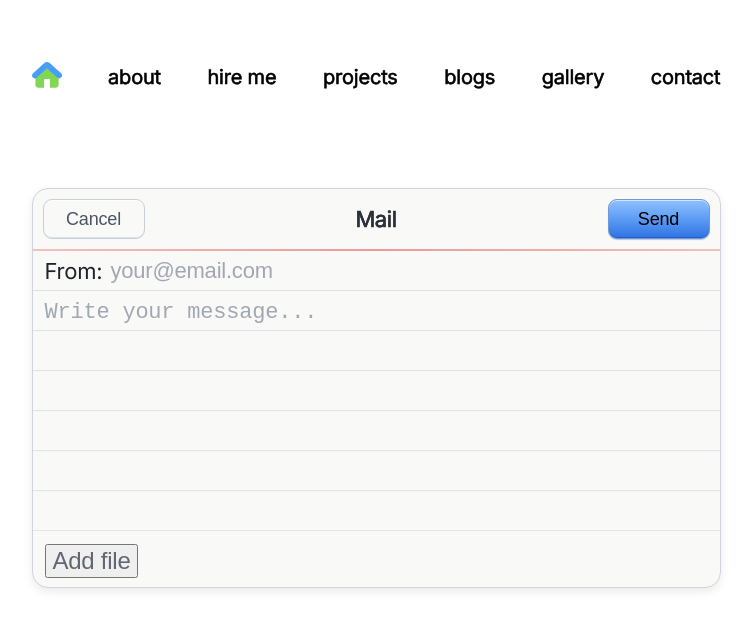
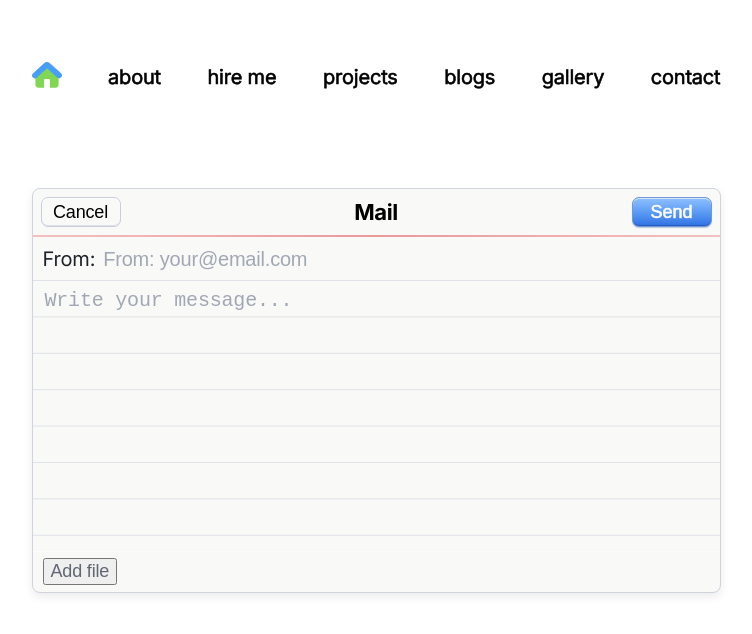
Before and after one commit to jaiminjariwala/jaiminjariwala, a Next.js app in the folder next/: page /contact in a window 1280 px wide. Shown: the top 634 px of the page, without its empty margins (264-1016 px from the left). Built offline with nearby package versions, Linux system fonts and the light colour scheme; a web font is replaced by a local one.

Commit message:
enhanced the mail card ui

```diff
--- a/next/src/components/ContactPage.jsx
+++ b/next/src/components/ContactPage.jsx
@@ -1,6 +1,6 @@
 "use client";
 
-import { useRef, useState } from "react";
+import { useEffect, useLayoutEffect, useRef, useState } from "react";
 import Navbar from "@/components/Navbar";
 import { useContactDraft } from "@/components/ContactDraftContext";
 
@@ -18,6 +18,8 @@ export default function ContactPage() {
   const [sent, setSent] = useState(false);
   const [error, setError] = useState("");
   const [isDialogOpen, setIsDialogOpen] = useState(false);
+  const textareaRef = useRef(null);
+  const sentinelRef = useRef(null);
   const fileInputRef = useRef(null);
   const attachmentsStripRef = useRef(null);
   const attachmentsDragRef = useRef({
@@ -161,6 +163,25 @@ export default function ContactPage() {
     setIsDraggingAttachments(true);
   };
 
+  // useLayoutEffect: fires synchronously after DOM mutations, before paint
+  // Keep the bottom typing line visible without manual page scroll.
+  useLayoutEffect(() => {
+    const el = textareaRef.current;
+    if (!el) return;
+    // Reset then grow
+    el.style.height = "0px";
+    el.style.height = el.scrollHeight + "px";
+
+    // Scroll using the card sentinel (after Add file row) for accurate bottom visibility.
+    const target = sentinelRef.current || el;
+    const rect = target.getBoundingClientRect();
+    const safeBottom = window.innerHeight - 16;
+    const overflow = rect.bottom - safeBottom;
+    if (overflow > 0) {
+      window.scrollTo({ top: window.scrollY + overflow, behavior: "auto" });
+    }
+  }, [message]);
+
   const onAttachmentsPointerMove = (event) => {
     const strip = attachmentsStripRef.current;
     if (!strip || !attachmentsDragRef.current.dragging) return;
@@ -171,6 +192,20 @@ export default function ContactPage() {
 
   return (
     <section className="min-h-screen bg-white text-black">
+      {/* Desktop overrides — bypasses Tailwind JIT for guaranteed rendering */}
+      <style>{`
+        @media (min-width: 768px) {
+          .cp-from-row        { height: 44px !important; }
+          .cp-from-label      { font-size: 20px !important; }
+          .cp-from-input      { font-size: 20px !important; line-height: 44px !important; }
+          .cp-textarea        { font-size: 20px !important; min-height: 270px !important; height: auto !important; }
+          .cp-att-btn         { width: 150px !important; height: 150px !important; top: -8px !important; right: 18px !important; }
+          .cp-paperclip-wrap  { right: -46px !important; top: -36px !important; }
+          .cp-paperclip-img   { height: 110px !important; }
+          .cp-textarea-pr-att { padding-right: 178px !important; }
+        }
+      `}</style>
+
       <Navbar />
 
       <div
@@ -182,29 +217,36 @@ export default function ContactPage() {
       >
         <div className="mt-[34px] md:mt-[42px]">
           <div
-            className="overflow-visible rounded-[16px] border border-[#cfd4dd] bg-[#f9f9f8] shadow-[0_4px_10px_rgba(0,0,0,0.08)]"
+            className="overflow-visible rounded-[8px] border border-[#cfd4dd] bg-[#f9f9f8] shadow-[0_4px_10px_rgba(0,0,0,0.08)] md:rounded-[16px]"
             data-sr-skip="true"
           >
-            <div className="grid grid-cols-[102px_1fr_102px] items-center bg-transparent px-[10px] py-[10px]">
+            {/* ── Toolbar ── */}
+            <div className="grid grid-cols-[80px_1fr_80px] items-center bg-transparent px-[8px] py-[8px] md:grid-cols-[120px_1fr_120px] md:px-[12px] md:py-[12px]">
               <button
                 type="button"
                 onClick={onCancel}
                 disabled={sending}
-                className="h-[40px] rounded-[9px] border border-[#c9cfda] bg-[#f9f9f8] px-[14px] text-[18px] font-black leading-none tracking-[-0.01em] text-[#4c5564] shadow-[inset_0_1px_0_rgba(255,255,255,0.92),inset_0_-1px_0_rgba(164,174,188,0.32)] transition-transform active:scale-[0.98] disabled:opacity-60"
+                className="h-[30px] rounded-[7px] border border-[#c9cfda] bg-[#f9f9f8] px-[10px] text-[18px] font-black leading-none tracking-[-0.01em] text-[#000000] shadow-[inset_0_1px_0_rgba(255,255,255,0.92),inset_0_-1px_0_rgba(164,174,188,0.32)] transition-transform active:scale-[0.98] disabled:opacity-60 md:h-auto md:rounded-[8px] md:px-[18px] md:py-[9px] md:text-[22px] md:font-black md:shadow-[inset_0_1px_0_rgba(255,255,255,0.92),inset_0_-1px_0_rgba(164,174,188,0.32)]"
               >
                 Cancel
               </button>
+
               <div
-                className="text-center text-[22px] font-black tracking-[-0.02em] text-[#2b3139] [-webkit-text-stroke:0.6px_#2b3139]"
-                style={{ textShadow: "0 0 0 #2b3139" }}
+                className="text-center font-black tracking-[-0.02em]"
+                style={{
+                  fontSize: "clamp(18px, 6vw, 22px)",
+                  fontWeight: 900,
+                  color: "#000000",
+                }}
               >
                 Mail
               </div>
+
               <button
                 type="button"
                 onClick={onSend}
                 disabled={sending}
-                className="h-[40px] rounded-[9px] border border-[#6f97d9] bg-gradient-to-b from-[#8FC0FF] via-[#5C9CF4] to-[#2F72E2] px-[14px] text-[18px] font-black leading-none tracking-[-0.01em] text-white shadow-[inset_0_1px_0_rgba(255,255,255,0.62),inset_0_-1px_0_rgba(25,67,154,0.45),0_1px_1px_rgba(29,72,157,0.28)] transition-transform active:scale-[0.98] disabled:opacity-60"
+                className="h-[30px] rounded-[7px] border border-[#6f97d9] bg-gradient-to-b from-[#8FC0FF] via-[#5C9CF4] to-[#2F72E2] px-[10px] text-[18px] text-[#ffffff] leading-none shadow-[inset_0_1px_0_rgba(255,255,255,0.62),inset_0_-1px_0_rgba(25,67,154,0.45),0_1px_1px_rgba(29,72,157,0.28)] transition-transform active:scale-[0.98] disabled:opacity-60 md:h-auto md:rounded-[8px] md:px-[18px] md:py-[14px] md:text-[22px] md:font-black [-webkit-text-stroke:0.6px_#ffffff]"
               >
                 {sending ? "..." : sent ? "Sent" : "Send"}
               </button>
@@ -212,9 +254,13 @@ export default function ContactPage() {
 
             <div className="h-[2px] bg-gradient-to-r from-[#f1c0c0] via-[#eb9a9a] to-[#f1c0c0]" />
 
-            {/* ── From row — same height as one notebook line ── */}
-            <div className="flex h-[40px] items-center border-b border-[rgba(188,195,207,0.44)] px-[12px]">
-              <span className="shrink-0 pr-[6px] text-[22px] font-semibold tracking-[-0.01em] text-[#1f2329]">
+            {/* ── From row ── */}
+            <div className="cp-from-row flex h-[32px] items-center border-b border-[rgba(188,195,207,0.44)] px-[10px] md:px-[12px]">
+              <span
+                className={`cp-from-label shrink-0 pr-[6px] font-semibold tracking-[-0.01em] text-[#1f2329] text-[16px] md:inline ${
+                  from.length > 0 ? "hidden" : "inline"
+                }`}
+              >
                 From:
               </span>
               <input
@@ -222,8 +268,14 @@ export default function ContactPage() {
                 value={from}
                 onChange={onFromChange}
                 onBlur={onFromBlur}
-                placeholder={fromError && !from.trim() ? fromError : "your@email.com"}
-                className={`flex-1 appearance-none border-0 bg-transparent text-[22px] leading-[40px] tracking-[-0.01em] outline-none ring-0 focus:outline-none focus:ring-0 ${
+                placeholder={
+                  fromError && !from.trim()
+                    ? fromError
+                    : from.length === 0
+                    ? "From: your@email.com"
+                    : "your@email.com"
+                }
+                className={`cp-from-input flex-1 appearance-none border-0 bg-transparent text-[16px] leading-[32px] tracking-[-0.01em] outline-none ring-0 focus:outline-none focus:ring-0 ${
                   fromError && !from.trim()
                     ? "placeholder:text-[#d53030]"
                     : "placeholder:text-[#a1a8b3]"
@@ -236,15 +288,17 @@ export default function ContactPage() {
               />
             </div>
 
-            <div className="relative overflow-visible">
+            {/* ── Message area ── */}
+            <div className="relative flex items-start overflow-visible">
               <textarea
+                ref={textareaRef}
                 value={message}
                 onChange={(event) => setMessage(event.target.value)}
                 placeholder="Write your message..."
                 rows={6}
-                className={`h-[240px] w-full resize-none appearance-none border-0 bg-transparent px-[12px] py-0 text-[22px] leading-[1.82] tracking-[-0.01em] text-[#1f2329] shadow-none outline-none ring-0 placeholder:text-[#a1a8b3] focus:border-0 focus:shadow-none focus:outline-none focus:ring-0 ${
-                  attachments.length > 0 ? "pr-[170px]" : "pr-[12px]"
-                } [scrollbar-width:none] [-ms-overflow-style:none] [&::-webkit-scrollbar]:hidden`}
+                className={`cp-textarea ${attachments.length > 0 ? "cp-textarea-pr-att" : ""} min-h-[117px] w-full resize-none appearance-none border-0 bg-transparent pl-[12px] max-md:pl-[10px] pt-0 pb-[1em] text-[16px] leading-[1.82] tracking-[-0.01em] text-[#1f2329] shadow-none outline-none ring-0 placeholder:text-[#a1a8b3] focus:border-0 focus:shadow-none focus:outline-none focus:ring-0 [scrollbar-width:none] [-ms-overflow-style:none] [&::-webkit-scrollbar]:hidden ${
+                  attachments.length > 0 ? "pr-[116px]" : "pr-[12px] max-md:pr-[10px]"
+                }`}
                 style={{
                   border: "none",
                   boxShadow: "none",
@@ -254,6 +308,7 @@ export default function ContactPage() {
                     "repeating-linear-gradient(to bottom, transparent 0, transparent calc(1.82em - 0.05em), rgba(188,195,207,0.44) calc(1.82em - 0.05em), rgba(188,195,207,0.44) 1.82em)",
                   backgroundAttachment: "local",
                   backgroundSize: "100% 1.82em",
+                  backgroundPosition: "0 0",
                   backgroundRepeat: "repeat-y",
                 }}
               />
@@ -262,7 +317,7 @@ export default function ContactPage() {
                 <button
                   type="button"
                   onClick={() => setIsDialogOpen(true)}
-                  className="absolute right-[18px] top-[-8px] z-40 h-[132px] w-[132px] appearance-none overflow-visible border-0 bg-transparent p-0 shadow-none outline-none"
+                  className="cp-att-btn absolute top-[-4px] right-[10px] overflow-visible appearance-none border-0 bg-transparent p-0 shadow-none outline-none h-[96px] w-[96px]"
                   aria-label="Open attachments"
                 >
                   <div className="relative h-full w-full overflow-visible">
@@ -293,13 +348,13 @@ export default function ContactPage() {
                       );
                     })}
 
-                    <div className="pointer-events-none absolute -right-[42px] -top-[32px] z-50">
+                    <div className="cp-paperclip-wrap pointer-events-none absolute -right-[30px] -top-[22px] z-50">
                       {/* eslint-disable-next-line @next/next/no-img-element */}
                       <img
                         src="/paper-clip.png"
                         alt=""
                         aria-hidden="true"
-                        className="h-[94px] w-auto object-contain drop-shadow-[0_1px_1px_rgba(0,0,0,0.22)]"
+                        className="cp-paperclip-img h-[68px] w-auto object-contain drop-shadow-[0_1px_1px_rgba(0,0,0,0.22)]"
                       />
                     </div>
                   </div>
@@ -307,8 +362,9 @@ export default function ContactPage() {
               )}
             </div>
 
+            {/* ── Add file bar ── */}
             <div
-              className="relative flex items-center justify-start bg-transparent px-[12px] py-[9px]"
+              className="relative flex items-center justify-start bg-transparent px-[10px] py-[7px] md:px-[12px] md:py-[9px]"
               style={{
                 boxShadow: "inset 0 1px 0 rgba(255,255,255,0.72)",
               }}
@@ -323,9 +379,9 @@ export default function ContactPage() {
               <button
                 type="button"
                 onClick={() => fileInputRef.current?.click()}
-                className="relative z-[1] inline-flex items-center gap-[6px] text-[26px] font-medium tracking-[-0.01em] text-[#606773]"
+                className="relative z-[1] inline-flex items-center gap-[6px] font-medium tracking-[-0.01em] text-[#606773] text-[18px] md:text-[26px]"
               >
-                <span className="text-[24px]">Add file</span>
+                <span className="text-[18px] md:text-[24px]">Add file</span>
               </button>
               <input
                 ref={fileInputRef}
@@ -337,18 +393,21 @@ export default function ContactPage() {
               />
             </div>
           </div>
+          {/* Sentinel — placed after the full card including Add file bar */}
+          <div ref={sentinelRef} />
 
+          {/* ── Attachments dialog ── */}
           {isDialogOpen && attachments.length > 0 ? (
             <div className="mt-[10px] w-full overflow-hidden rounded-[14px] border border-[#cfd4dd] bg-[#f9f9f8] shadow-[0_8px_24px_rgba(0,0,0,0.08)]">
-              <div className="grid grid-cols-[90px_1fr_90px] items-center px-[10px] py-[10px]">
+              <div className="grid grid-cols-[70px_1fr_70px] items-center px-[8px] py-[8px] md:grid-cols-[90px_1fr_90px] md:px-[10px] md:py-[10px]">
                 <div className="flex h-[40px] items-center justify-start">
-                  <span className="text-[18px] font-black leading-none tracking-[-0.01em] text-[#4c5564]">
+                  <span className="text-[14px] font-black leading-none tracking-[-0.01em] text-[#4c5564] md:text-[18px]">
                     {attachments.length}
                   </span>
                 </div>
 
                 <div
-                  className="text-center text-[22px] font-black tracking-[-0.02em] text-[#2b3139] [-webkit-text-stroke:0.6px_#2b3139]"
+                  className="text-center text-[16px] font-black tracking-[-0.02em] text-[#2b3139] [-webkit-text-stroke:0.6px_#2b3139] md:text-[22px]"
                   style={{ textShadow: "0 0 0 #2b3139" }}
                 >
                   Attachments
@@ -357,7 +416,7 @@ export default function ContactPage() {
                 <button
                   type="button"
                   onClick={() => setIsDialogOpen(false)}
-                  className="justify-self-end h-[40px] rounded-[9px] border border-[#6f97d9] bg-gradient-to-b from-[#8FC0FF] via-[#5C9CF4] to-[#2F72E2] px-[14px] text-[18px] font-black leading-none tracking-[-0.01em] text-white shadow-[inset_0_1px_0_rgba(255,255,255,0.62),inset_0_-1px_0_rgba(25,67,154,0.45),0_1px_1px_rgba(29,72,157,0.28)] transition-transform active:scale-[0.98]"
+                  className="justify-self-end h-[30px] rounded-[7px] border border-[#6f97d9] bg-gradient-to-b from-[#8FC0FF] via-[#5C9CF4] to-[#2F72E2] px-[10px] text-[13px] font-black leading-none tracking-[-0.01em] text-white shadow-[inset_0_1px_0_rgba(255,255,255,0.62),inset_0_-1px_0_rgba(25,67,154,0.45),0_1px_1px_rgba(29,72,157,0.28)] transition-transform active:scale-[0.98] md:h-[40px] md:rounded-[9px] md:px-[14px] md:text-[18px]"
                 >
                   Done
                 </button>
@@ -382,9 +441,9 @@ export default function ContactPage() {
                     {attachments.map((att) => (
                       <div
                         key={att.id}
-                        className="w-[154px] shrink-0 rounded-[8px] border border-[#d2d8e1] bg-white p-[8px] shadow-[0_1px_3px_rgba(0,0,0,0.08)]"
+                        className="w-[120px] shrink-0 rounded-[8px] border border-[#d2d8e1] bg-white p-[8px] shadow-[0_1px_3px_rgba(0,0,0,0.08)] md:w-[154px]"
                       >
-                        <div className="relative h-[94px] w-full overflow-hidden rounded-[5px] bg-[#eceff4]">
+                        <div className="relative h-[74px] w-full overflow-hidden rounded-[5px] bg-[#eceff4] md:h-[94px]">
                           {att.isImage ? (
                             // eslint-disable-next-line @next/next/no-img-element
                             <img src={att.previewUrl} alt={att.file.name} className="h-full w-full object-cover" />
@@ -424,7 +483,6 @@ export default function ContactPage() {
           ) : null}
         </div>
       </div>
-
     </section>
   );
 }
```
